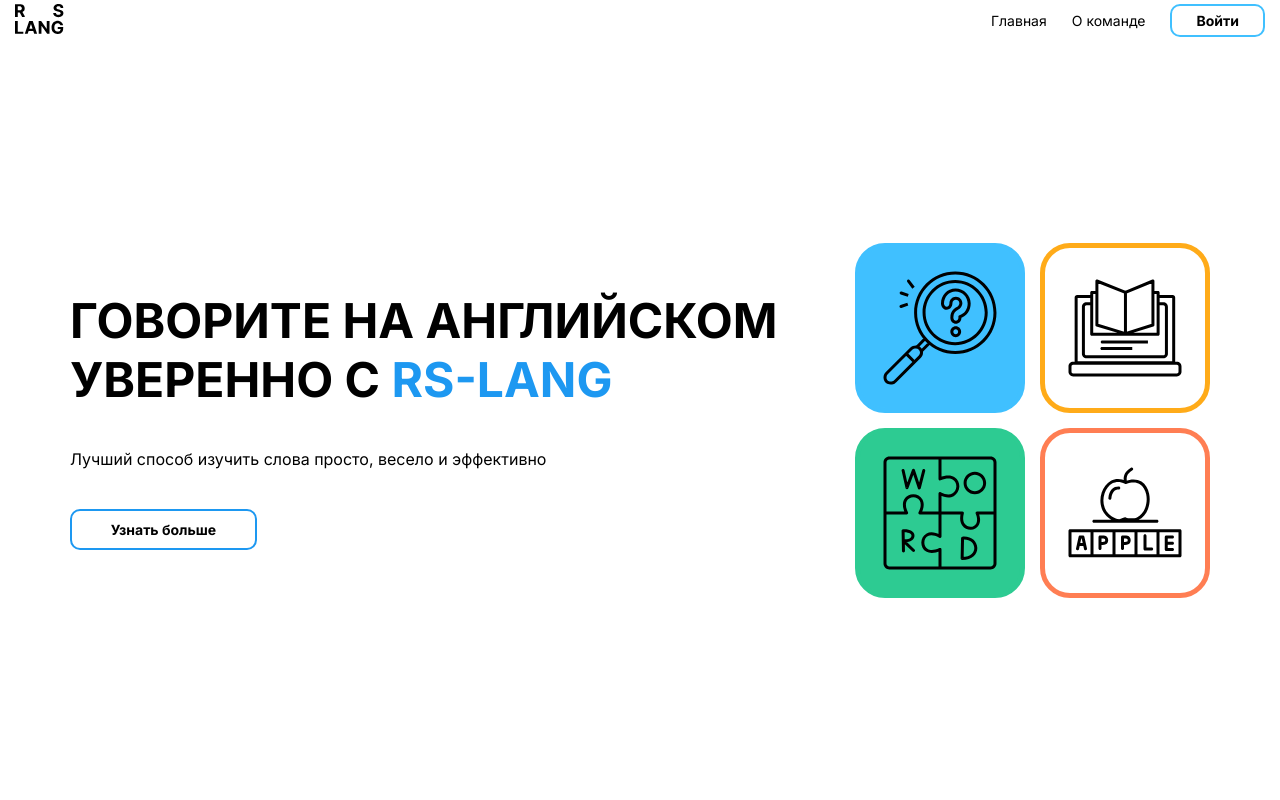
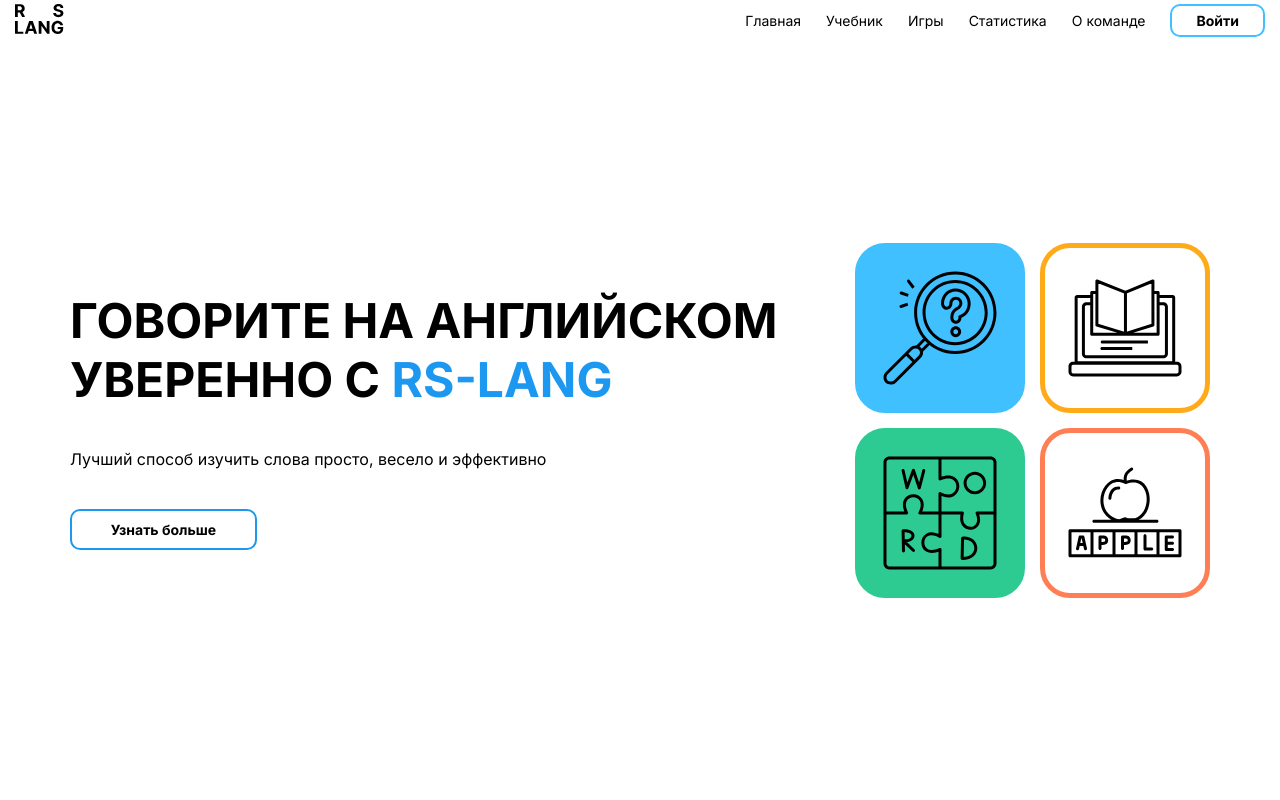
Before and after one commit to ninox14/rs-lang, a React (Create React App) app: page / in a window 1280 px wide. Shown: the top 800 px of the page. Built offline with nearby package versions, Linux system fonts and the light colour scheme.

Commit message:
fix: unhide links when user is not logged in

```diff
--- a/src/components/Header/Header.tsx
+++ b/src/components/Header/Header.tsx
@@ -1,7 +1,7 @@
 import pages from 'data/pages';
 import session from 'data/session';
 import { ReactComponent as Logo } from 'assets/icons/rs-lang-logo.svg';
-import { useState, FC, FormEvent } from 'react';
+import { useState, FC, FormEvent, ReactElement } from 'react';
 import { Link } from 'react-router-dom';
 import {
   AppBar,
@@ -24,12 +24,14 @@ const Header: FC = () => {
   const loginBtnClass: string = session.loggedIn
     ? 'header__button header__button_brd header__button_red'
     : 'header__button header__button_brd';
-  const getHeaderBtnClass = (url: string, visibility?: boolean): string => {
+  const getHeaderBtnUrl = (url: string, visibility?: boolean): string => {
     return visibility ?? true
       ? url === '/auth'
-        ? loginBtnClass
-        : 'header__button'
-      : 'header__button header__button_hidden';
+        ? session.loggedIn
+          ? '#'
+          : url
+        : url
+      : '/auth';
   };
   return (
     <AppBar className="header">
@@ -39,15 +41,17 @@ const Header: FC = () => {
             <Logo />
           </Box>
           <Box className="header__wrapper header__buttons header__buttons_desktop">
-            {pages.map(({ label, url, visibility }, index) => (
+            {pages.map(
+              ({ label, url, visibility }, index): ReactElement => (
                 <Link
                   key={'headerLinkDesktop' + index}
-                to={session.loggedIn && url === '/auth' ? '#' : url}
-                className={getHeaderBtnClass(url, visibility)}
+                  to={getHeaderBtnUrl(url, visibility)}
+                  className={url === '/auth' ? loginBtnClass : 'header__button'}
                 >
                   {session.loggedIn && url === '/auth' ? 'Выйти' : label}
                 </Link>
-            ))}
+              )
+            )}
           </Box>
           <Box className="header__wrapper header__buttons header__buttons_mobile">
             <Button
@@ -66,17 +70,14 @@ const Header: FC = () => {
               onClose={handleCloseNavMenu}
               onClick={handleCloseNavMenu}
             >
-              {pages.map(({ label, url, visibility }, index) => (
+              {pages.map(
+                ({ label, url, visibility }, index): ReactElement => (
                   <MenuItem
-                  className={
-                    visibility ?? true
-                      ? 'header-menu__menu-item'
-                      : 'header__button_hidden'
-                  }
+                    className={'header-menu__menu-item'}
                     key={'headerMenuItem' + index}
                   >
                     <Link
-                    to={session.loggedIn && url === '/auth' ? '/logout' : url}
+                      to={getHeaderBtnUrl(url, visibility)}
                       className="header-menu__button-wrapper"
                     >
                       <span
@@ -88,7 +89,8 @@ const Header: FC = () => {
                       </span>
                     </Link>
                   </MenuItem>
-              ))}
+                )
+              )}
             </Menu>
           </Box>
         </Toolbar>
```
Lines whose indentation alone changed are shown as unchanged.
